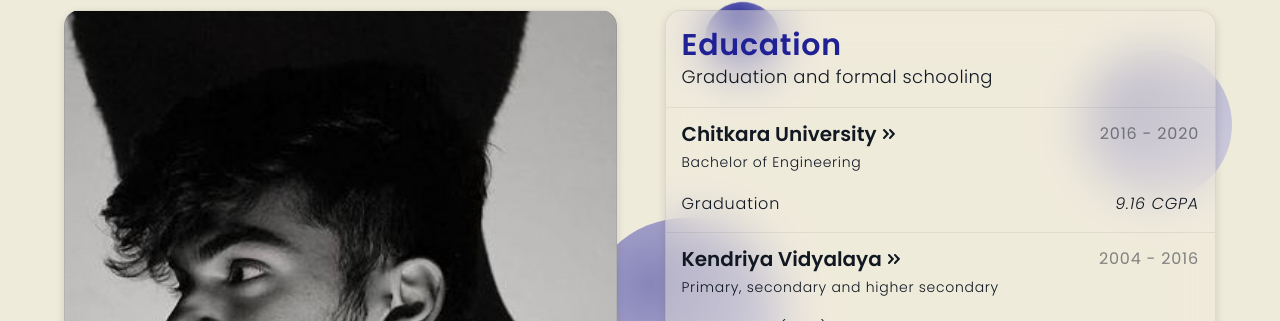
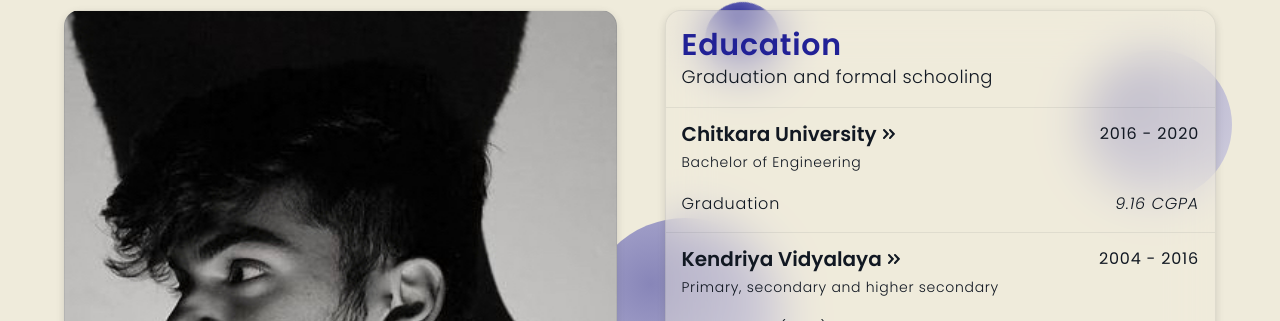
Before and after one commit to uditmalhotraa/udit-portfolio, a React (Vite) app: page /#/ in a window 1280 px wide. Shown: the part 110-431 px from the top of the page. Built offline with nearby package versions, Linux system fonts and the light colour scheme.

Commit message:
contast fix

```diff
--- a/src/screens/Landing.jsx
+++ b/src/screens/Landing.jsx
@@ -151,7 +151,7 @@ export const Landing = () => {
                           {educationData.name}
                           <ArrowRightIcon className="transition-all duration-300 transform group-hover:translate-x-1 fill-darkgray dark:fill-cream group-hover:fill-accent-light dark:group-hover:fill-accent-dark" />
                         </a>
-                        <p className=" font-poppins tracking-wider text-base opacity-50 font-normal text-darkgray dark:text-cream">
+                        <p className=" font-poppins tracking-wider text-base font-normal text-darkgray dark:text-cream">
                           {educationData?.year}
                         </p>
                       </div>
```
